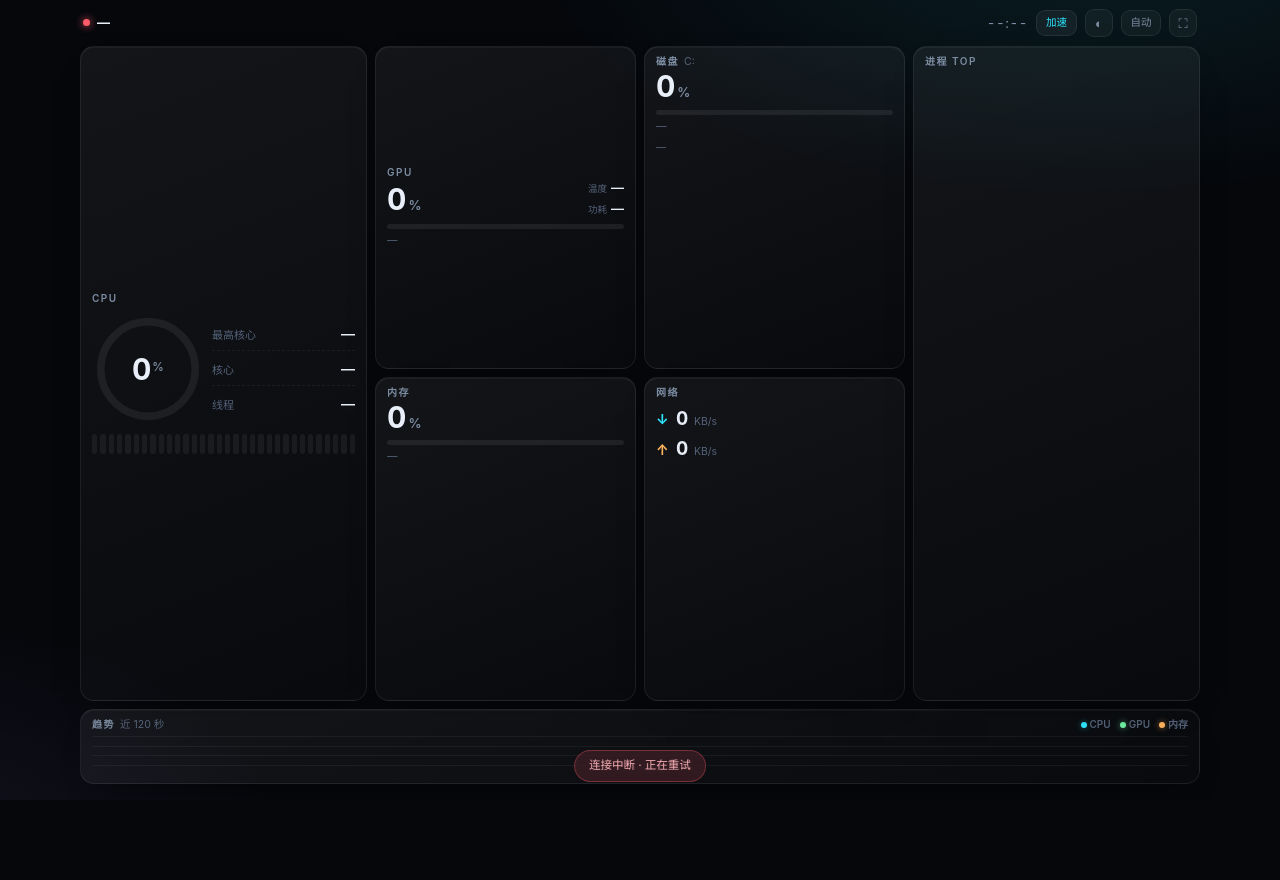
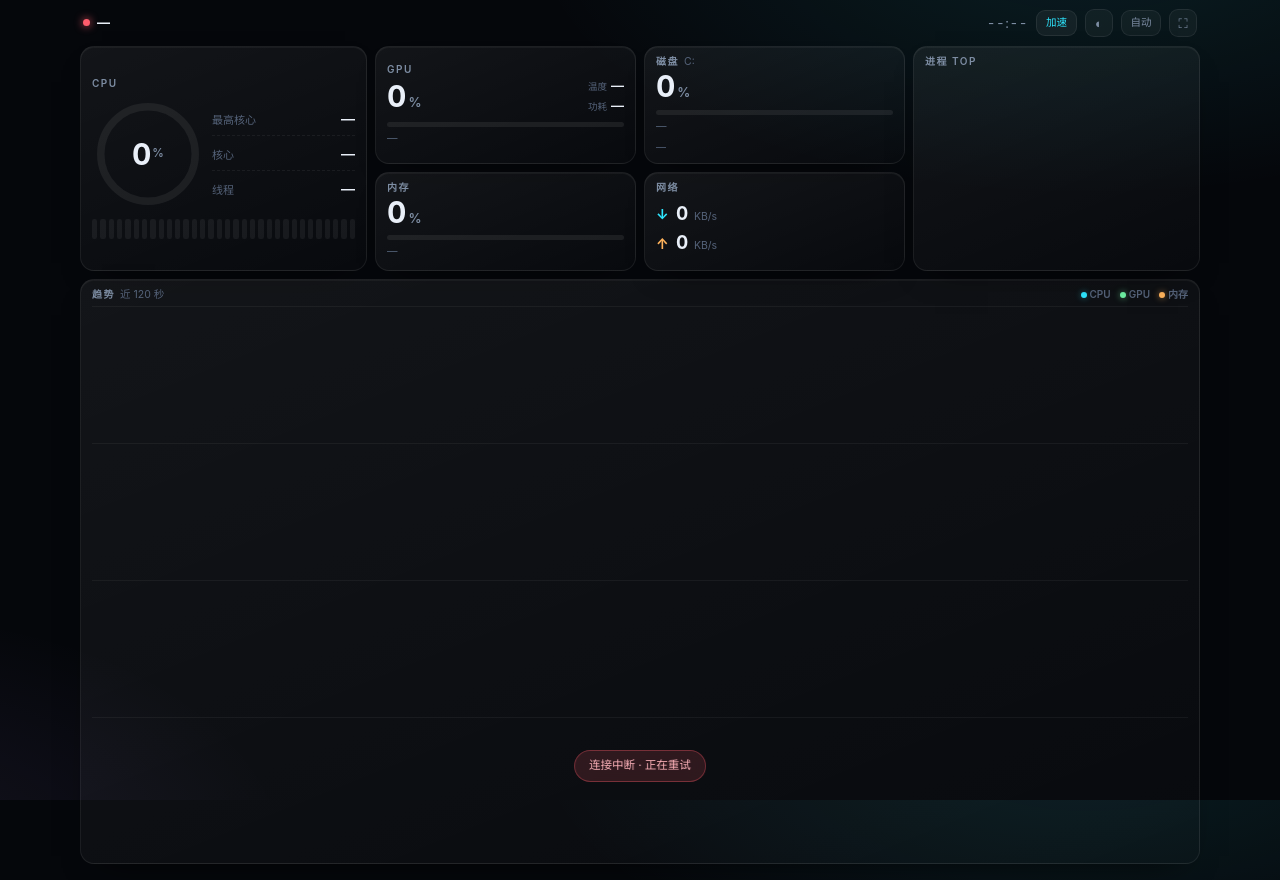
Before and after one commit to Riky1994/phone-screen-monitor, a plain HTML site: page web/index.html in a window 1280 px wide. Before the commit the page ends 800 px from the top, so only its background shows below. Drawn offline with Linux system fonts and the light colour scheme; no server answers.

Commit message:
style: 横屏剩余高度交给趋势图，图表向上生长、底边贴屏幕

```diff
--- a/web/index.html
+++ b/web/index.html
@@ -112,7 +112,7 @@
       "cpu   gpu   disk  proc"
       "cpu   mem   net   proc"
       "chart chart chart chart";
-    grid-template-rows:1fr 1fr auto;
+    grid-template-rows:auto auto 1fr;
     align-content:stretch;
   }
   html[data-layout="wide"] .page[data-page="2"]{
@@ -330,7 +330,7 @@
   html[data-layout="wide"] .ring{width:112px;height:112px}
   html[data-layout="wide"] .ring-num b{font-size:30px}
   html[data-layout="wide"] .cores{height:20px;margin-top:9px}
-  html[data-layout="wide"] #chart{flex:none;height:38px;min-height:0;margin-top:4px}
+  html[data-layout="wide"] #chart{flex:1;height:auto;min-height:38px;margin-top:4px}
   html[data-layout="wide"] .track{margin-top:7px}
   html[data-layout="wide"] .fine{margin-top:5px;font-size:10.5px}
 
```
